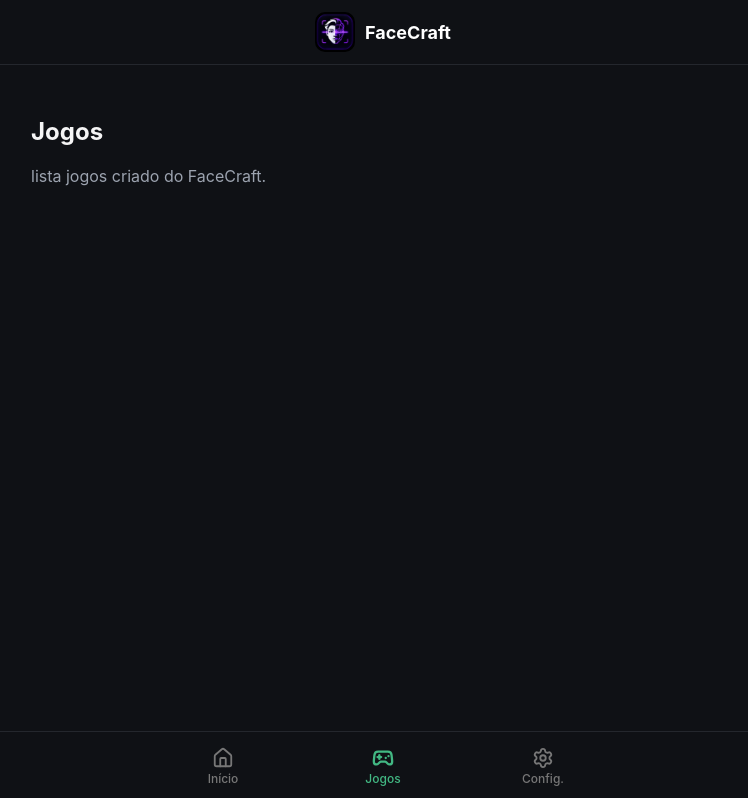
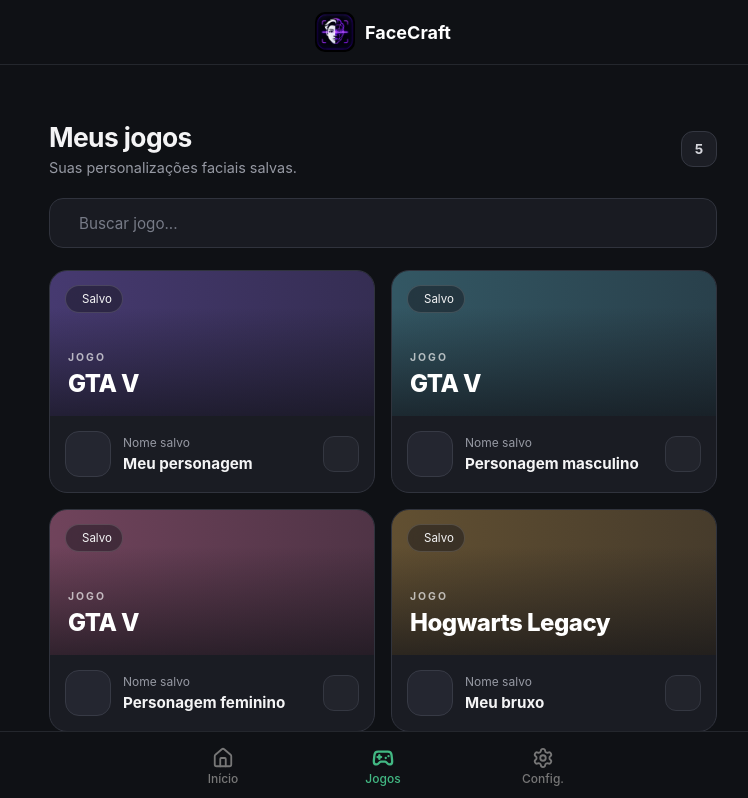
Before and after one commit to brunomarquesdeveloper/FaceCraft, a Vue app in the folder aplicativo/: page /jogos in a window 1280 px wide. Shown: the top 798 px of the page, without its empty margins (257-1005 px from the left). Built offline with nearby package versions, Linux system fonts and the light colour scheme.

Commit message:
Criar estrutura inicial da tela de Jogos

```diff
--- a/aplicativo/dev-dist/sw.js
+++ b/aplicativo/dev-dist/sw.js
@@ -81,7 +81,7 @@
     "revision": "3ca0b8505b4bec776b69afdba2768812"
   }, {
     "url": "index.html",
-    "revision": "0.o7ul4ue8cco"
+    "revision": "0.l3bfr260ank"
   }], {});
   workbox.cleanupOutdatedCaches();
   workbox.registerRoute(new workbox.NavigationRoute(workbox.createHandlerBoundToURL("index.html"), {
--- a/aplicativo/src/views/GamesView.vue
+++ b/aplicativo/src/views/GamesView.vue
@@ -1,9 +1,457 @@
 <template>
   <section class="games-view">
-    <h1>Jogos</h1>
+    <header class="games-header">
+      <div>
+        <h1>Meus jogos</h1>
+        <p>Suas personalizações faciais salvas.</p>
+      </div>
 
-    <p class="text-muted">
-      lista jogos criado do FaceCraft.
-    </p>
+      <span class="games-count">
+        {{ filteredFaces.length }}
+      </span>
+    </header>
+
+    <!-- Busca por jogo -->
+    <div class="search-box">
+      <i class="bi bi-search"></i>
+
+      <input
+        v-model="search"
+        type="search"
+        placeholder="Buscar jogo..."
+        aria-label="Buscar jogo pelo nome"
+      />
+
+      <button
+        v-if="search"
+        class="clear-search"
+        type="button"
+        aria-label="Limpar busca"
+        @click="search = ''"
+      >
+        <i class="bi bi-x-lg"></i>
+      </button>
+    </div>
+
+    <!-- Lista de rostos salvos -->
+    <div v-if="filteredFaces.length" class="faces-list">
+      <article
+        v-for="face in filteredFaces"
+        :key="face.id"
+        class="face-card"
+        :style="{ '--banner-color': face.color }"
+      >
+        <div class="face-banner">
+          <div class="banner-decoration">
+            <i class="bi bi-controller"></i>
+          </div>
+
+          <span class="saved-badge">
+            <i class="bi bi-check-circle-fill"></i>
+            Salvo
+          </span>
+
+          <div class="banner-content">
+            <span class="banner-label">JOGO</span>
+            <h2>{{ face.game }}</h2>
+          </div>
+        </div>
+
+        <div class="face-info">
+          <div class="face-avatar">
+            <i class="bi bi-person-circle"></i>
+          </div>
+
+          <div class="face-details">
+            <span class="face-subtitle">Nome salvo</span>
+            <h3>{{ face.name }}</h3>
+          </div>
+
+          <button
+            class="face-action"
+            type="button"
+            :aria-label="'Abrir ' + face.name"
+            @click="openFace(face)"
+          >
+            <i class="bi bi-chevron-right"></i>
+          </button>
+        </div>
+      </article>
+    </div>
+
+    <!-- Nenhum resultado -->
+    <div v-else class="empty-state">
+      <i class="bi bi-controller"></i>
+
+      <h2>Nenhum jogo encontrado</h2>
+
+      <p>
+        {{ search
+          ? 'Tente buscar por outro nome.'
+          : 'Suas personalizações salvas aparecerão aqui.'
+        }}
+      </p>
+
+      <button
+        v-if="search"
+        type="button"
+        @click="search = ''"
+      >
+        Limpar busca
+      </button>
+    </div>
   </section>
 </template>
+
+<script setup lang="ts">
+import { computed, ref } from 'vue'
+
+interface SavedFace {
+  id: number
+  game: string
+  name: string
+  color: string
+}
+
+const search = ref('')
+
+// Dados de exemplo para desenvolver a interface.
+// Depois, substitua por dados do Supabase.
+const savedFaces = ref<SavedFace[]>([
+  {
+    id: 1,
+    game: 'GTA V',
+    name: 'Meu personagem',
+    color: '#493c75'
+  },
+  {
+    id: 2,
+    game: 'GTA V',
+    name: 'Personagem masculino',
+    color: '#355b68'
+  },
+  {
+    id: 3,
+    game: 'GTA V',
+    name: 'Personagem feminino',
+    color: '#75465f'
+  },
+  {
+    id: 4,
+    game: 'Hogwarts Legacy',
+    name: 'Meu bruxo',
+    color: '#665333'
+  },
+  {
+    id: 5,
+    game: 'Monster Hunter Wilds',
+    name: 'Meu caçador',
+    color: '#46614b'
+  }
+])
+
+const filteredFaces = computed(() => {
+  const term = search.value.trim().toLocaleLowerCase('pt-BR')
+
+  if (!term) return savedFaces.value
+
+  return savedFaces.value.filter(face =>
+    face.game.toLocaleLowerCase('pt-BR').includes(term)
+  )
+})
+
+function openFace(face: SavedFace) {
+  console.log('Personalização selecionada:', face)
+
+  // Futuramente, abrir a tela de detalhes
+  // ou o tutorial da personalização selecionada.
+}
+</script>
+
+<style scoped>
+.games-view {
+  padding: 24px 18px 100px;
+  min-height: 100%;
+  color: #f4f4f5;
+}
+
+.games-header {
+  display: flex;
+  align-items: center;
+  justify-content: space-between;
+  margin-bottom: 22px;
+}
+
+.games-header h1 {
+  margin: 0 0 6px;
+  font-size: 1.65rem;
+  font-weight: 750;
+  letter-spacing: -0.6px;
+}
+
+.games-header p {
+  margin: 0;
+  color: #9699a3;
+  font-size: 0.9rem;
+}
+
+.games-count {
+  display: grid;
+  place-items: center;
+  min-width: 36px;
+  height: 36px;
+  padding: 0 10px;
+  border: 1px solid #343741;
+  border-radius: 12px;
+  background: #1c1e25;
+  color: #d5d6dc;
+  font-size: 0.85rem;
+  font-weight: 700;
+}
+
+.search-box {
+  display: flex;
+  align-items: center;
+  gap: 12px;
+  height: 50px;
+  padding: 0 15px;
+  margin-bottom: 22px;
+  border: 1px solid #30333d;
+  border-radius: 14px;
+  background: #191b22;
+  color: #a4a7b2;
+}
+
+.search-box:focus-within {
+  border-color: #8b7cf6;
+  box-shadow: 0 0 0 3px #8b7cf61a;
+}
+
+.search-box > i {
+  font-size: 1.05rem;
+}
+
+.search-box input {
+  width: 100%;
+  min-width: 0;
+  border: 0;
+  outline: 0;
+  background: transparent;
+  color: #f4f4f5;
+  font: inherit;
+  font-size: 0.95rem;
+}
+
+.search-box input::placeholder {
+  color: #777b87;
+}
+
+.clear-search {
+  display: grid;
+  place-items: center;
+  width: 30px;
+  height: 30px;
+  flex-shrink: 0;
+  border: 0;
+  background: transparent;
+  color: #b4b6c0;
+}
+
+.faces-list {
+  display: flex;
+  flex-direction: column;
+  gap: 16px;
+}
+
+.face-card {
+  overflow: hidden;
+  border: 1px solid #30333d;
+  border-radius: 18px;
+  background: #1a1c23;
+  transition: border-color 0.2s ease;
+}
+
+.face-card:active {
+  border-color: #8b7cf6;
+}
+
+.face-banner {
+  position: relative;
+  display: flex;
+  align-items: flex-end;
+  min-height: 145px;
+  padding: 18px;
+  overflow: hidden;
+  background:
+    linear-gradient(
+      90deg,
+      color-mix(in srgb, var(--banner-color) 95%, #101116),
+      color-mix(in srgb, var(--banner-color) 60%, #171820)
+    );
+}
+
+.face-banner::after {
+  position: absolute;
+  inset: 0;
+  content: '';
+  background: linear-gradient(
+    0deg,
+    #101116a8,
+    transparent 75%
+  );
+  pointer-events: none;
+}
+
+.banner-decoration {
+  position: absolute;
+  top: -30px;
+  right: 5px;
+  color: #ffffff12;
+  transform: rotate(-14deg);
+}
+
+.banner-decoration i {
+  font-size: 150px;
+}
+
+.saved-badge {
+  position: absolute;
+  top: 14px;
+  left: 15px;
+  z-index: 1;
+  display: flex;
+  align-items: center;
+  gap: 6px;
+  padding: 6px 10px;
+  border: 1px solid #ffffff24;
+  border-radius: 20px;
+  background: #15151b75;
+  color: #f4f4f5;
+  font-size: 0.72rem;
+  backdrop-filter: blur(8px);
+}
+
+.saved-badge i {
+  color: #9de5b2;
+}
+
+.banner-content {
+  position: relative;
+  z-index: 1;
+}
+
+.banner-label {
+  color: #ffffffa8;
+  font-size: 0.65rem;
+  font-weight: 700;
+  letter-spacing: 2px;
+}
+
+.banner-content h2 {
+  margin: 4px 0 0;
+  color: #fff;
+  font-size: 1.5rem;
+  font-weight: 800;
+  letter-spacing: -0.5px;
+}
+
+.face-info {
+  display: flex;
+  align-items: center;
+  gap: 12px;
+  padding: 15px;
+}
+
+.face-avatar {
+  display: grid;
+  place-items: center;
+  width: 46px;
+  height: 46px;
+  flex-shrink: 0;
+  border: 1px solid #373a45;
+  border-radius: 14px;
+  background: #242630;
+  color: #c0b8ff;
+  font-size: 1.65rem;
+}
+
+.face-details {
+  flex: 1;
+  min-width: 0;
+}
+
+.face-subtitle {
+  display: block;
+  margin-bottom: 4px;
+  color: #9699a3;
+  font-size: 0.75rem;
+}
+
+.face-details h3 {
+  overflow: hidden;
+  margin: 0;
+  color: #f4f4f5;
+  font-size: 0.95rem;
+  font-weight: 650;
+  text-overflow: ellipsis;
+  white-space: nowrap;
+}
+
+.face-action {
+  display: grid;
+  place-items: center;
+  width: 36px;
+  height: 36px;
+  flex-shrink: 0;
+  border: 1px solid #343741;
+  border-radius: 11px;
+  background: #22242c;
+  color: #c3c5cf;
+}
+
+.empty-state {
+  display: flex;
+  flex-direction: column;
+  align-items: center;
+  padding: 60px 20px;
+  text-align: center;
+}
+
+.empty-state > i {
+  margin-bottom: 18px;
+  color: #77718f;
+  font-size: 3rem;
+}
+
+.empty-state h2 {
+  margin-bottom: 8px;
+  font-size: 1.1rem;
+}
+
+.empty-state p {
+  max-width: 260px;
+  color: #9699a3;
+  font-size: 0.9rem;
+}
+
+.empty-state button {
+  padding: 10px 16px;
+  border: 1px solid #51458d;
+  border-radius: 12px;
+  background: #29243d;
+  color: #d9d2ff;
+}
+
+@media (min-width: 700px) {
+  .games-view {
+    max-width: 900px;
+    margin: 0 auto;
+  }
+
+  .faces-list {
+    display: grid;
+    grid-template-columns: repeat(2, minmax(0, 1fr));
+    align-items: start;
+  }
+}
+</style>
```
Also changed, not shown: 1 other file (tests, documents, lock files or other folders).
